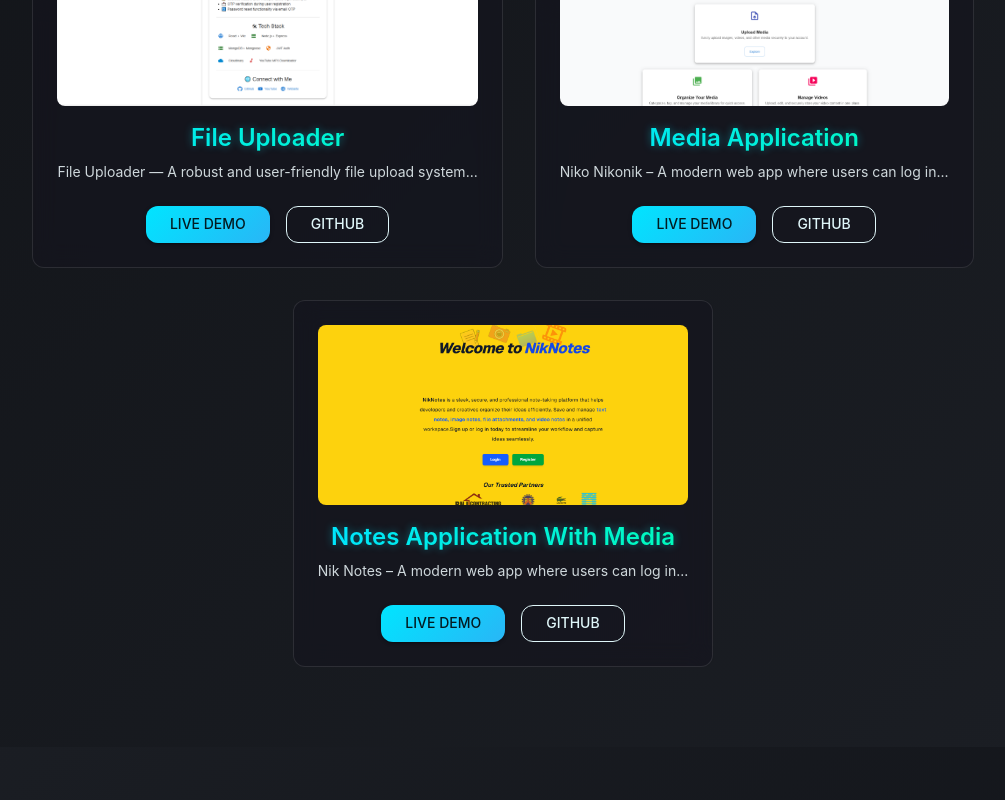
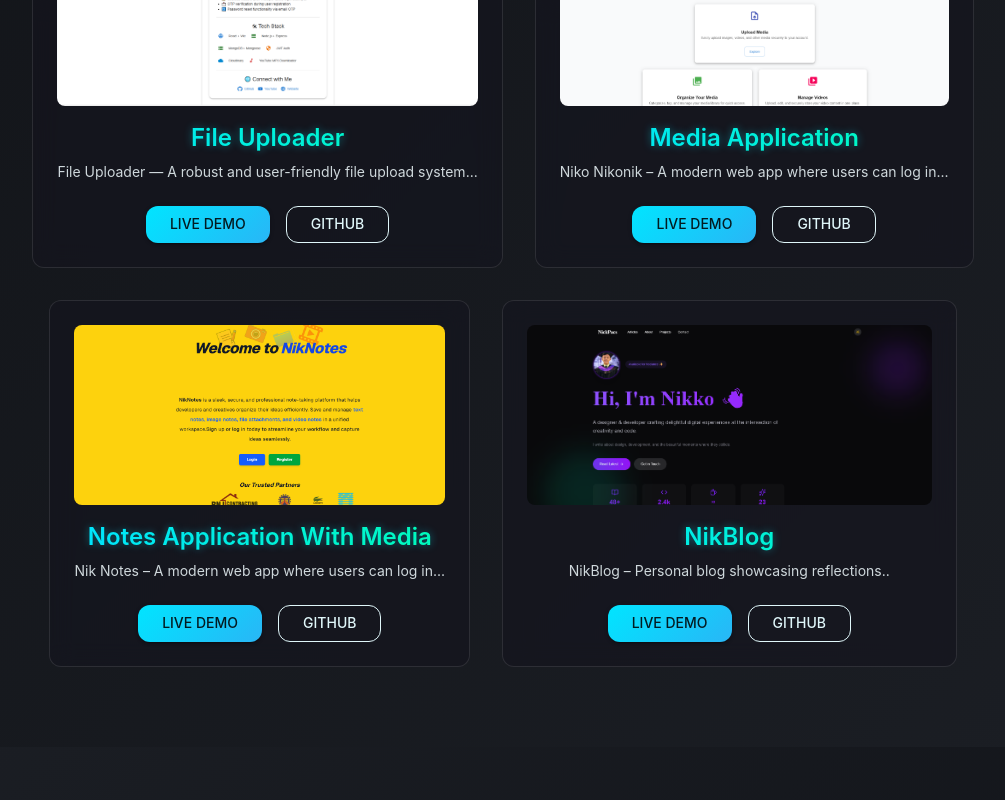
Before and after one commit to nikgitofficial/nikkport, a React (Vite) app in the folder app/: page / in a window 1280 px wide. Shown: the part 3590-4390 px from the top of the page, without its empty margins (137-1142 px from the left). Built offline with nearby package versions, Linux system fonts and the light colour scheme.

Commit message:
commit 123

```diff
--- a/app/src/pages/Main.jsx
+++ b/app/src/pages/Main.jsx
@@ -950,6 +950,13 @@
             github: "https://github.com/nikgitofficial/niknotes",
             live: "https://niknotes.vercel.app",
           },
+          {
+            title: "NikBlog",
+            desc: "NikBlog – Personal blog showcasing reflections..",
+            img: "/projects/nikblog.png",
+            github: "https://github.com/nikgitofficial/personalblog",
+            live: "https://personalblog-ffpe.vercel.app/",
+          },
         ].map((project, i) => (
           <Grid item xs={12} sm={6} md={4} key={project.title}>
             <motion.div
```
Also changed, not shown: app/public/projects/nikblog.png (added).
